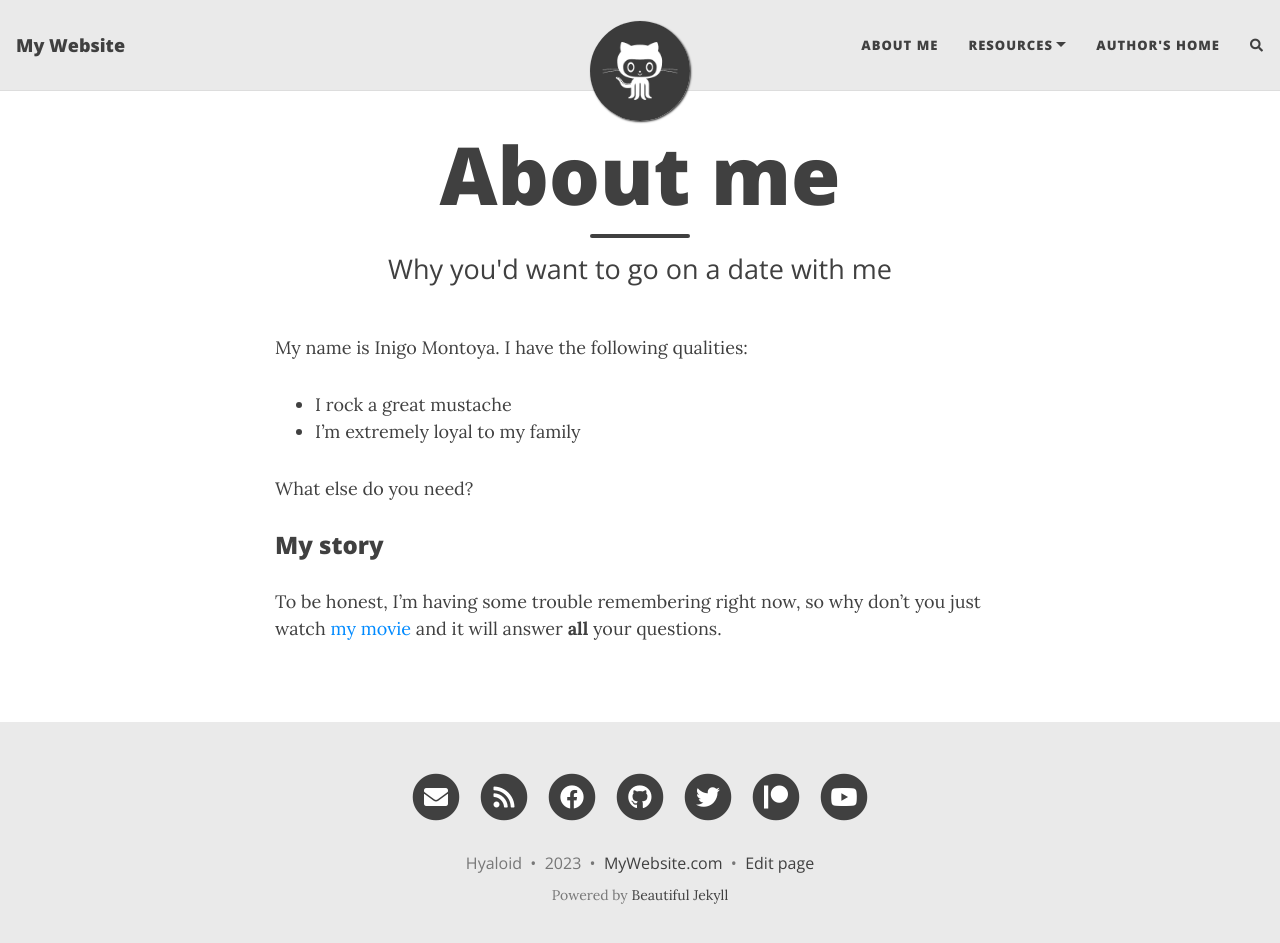
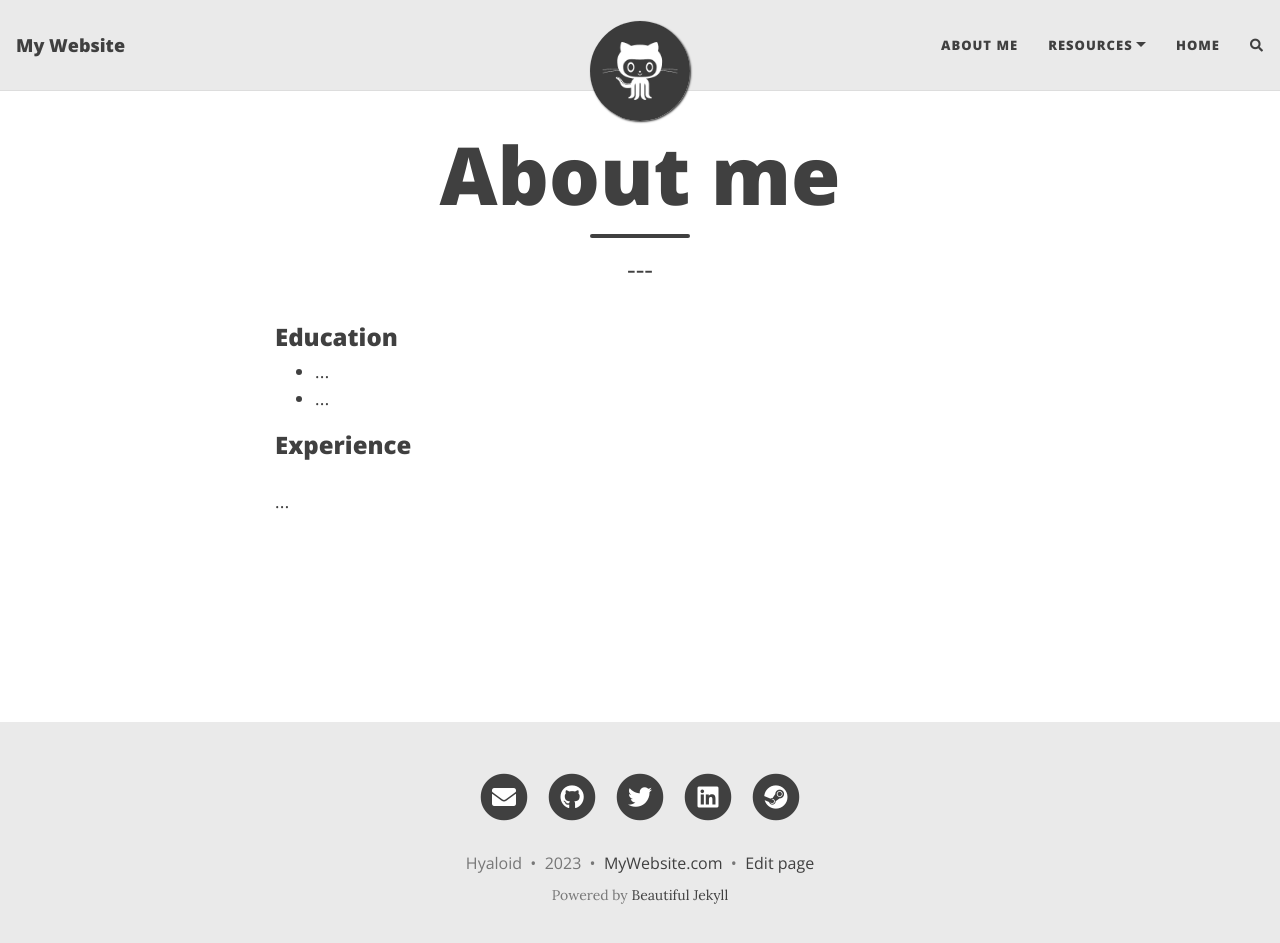
Before and after one commit to Hyaloid/Hyaloid.github.io, a Jekyll site: the page built from aboutme.md, in a window 1280 px wide and 956 px high. Shown: the top 943 px of the window. Built offline with Jekyll 4.4.1, drawn with Linux system fonts in a browser that asks for light colours; nearby versions of some CDN libraries; comment, search, counter and statistics services are not loaded.

Commit message:
update _config.yml & aboutme.md

```diff
--- a/_config.yml
+++ b/_config.yml
@@ -24,7 +24,7 @@ navbar-links:
   Resources:
     - Beautiful Jekyll: "https://beautifuljekyll.com"
     - Learn markdown: "https://www.markdowntutorial.com/"
-  Author's home: "https://deanattali.com"
+  Home: "Hyaloid.github.io"
 
 ################
 # --- Logo --- #
@@ -50,13 +50,11 @@ round-avatar: true
 # You can change the order that they show up on the page by changing the order here.
 # Uncomment the links you want to show and add your information to each one.
 social-network-links:
-  email: "someone@example.com"
-  rss: true  # remove this line if you don't want to show an RSS link at the bottom
-  facebook: deanattali
-  github: daattali
-  twitter: daattali
-  patreon: DeanAttali
-  youtube: c/daattali
+  email: "hyaloids@163.com"
+  github: Hyaloid
+  twitter: Hyaloidz
+  linkedin: 海杉-赵-97a655201
+  steam: 76561199236824946
 #  medium: yourname
 #  reddit: yourname
 #  linkedin: daattali
@@ -91,8 +89,9 @@ rss-description: This website is a virtual proof that I'm awesome
 # Select which social network share links to show in posts
 share-links-active:
   twitter: true
-  facebook: true
+  github: true
   linkedin: true
+  steam: true
   vk: false
 
 # How to display the link to your website in the footer
--- a/_includes/social-networks-links.html
+++ b/_includes/social-networks-links.html
@@ -209,7 +209,7 @@
 
   {%- if network[0] == "steam" -%}
   <li class="list-inline-item">
-    <a href="https://steamcommunity.com/id/{{ network[1] }}" title="Steam">
+    <a href="https://steamcommunity.com/profiles/{{ network[1] }}" title="Steam">
       <span class="fa-stack fa-lg" aria-hidden="true">
         <i class="fas fa-circle fa-stack-2x"></i>
         <i class="fab fa-steam fa-stack-1x fa-inverse"></i>
--- a/aboutme.md
+++ b/aboutme.md
@@ -1,16 +1,14 @@
 ---
 layout: page
 title: About me
-subtitle: Why you'd want to go on a date with me
+subtitle: ---
 ---
 
-My name is Inigo Montoya. I have the following qualities:
+### Education
 
-- I rock a great mustache
-- I'm extremely loyal to my family
+- ...
+- ...
 
-What else do you need?
+### Experience
 
-### My story
-
-To be honest, I'm having some trouble remembering right now, so why don't you just watch [my movie](https://en.wikipedia.org/wiki/The_Princess_Bride_%28film%29) and it will answer **all** your questions.
+...
```
